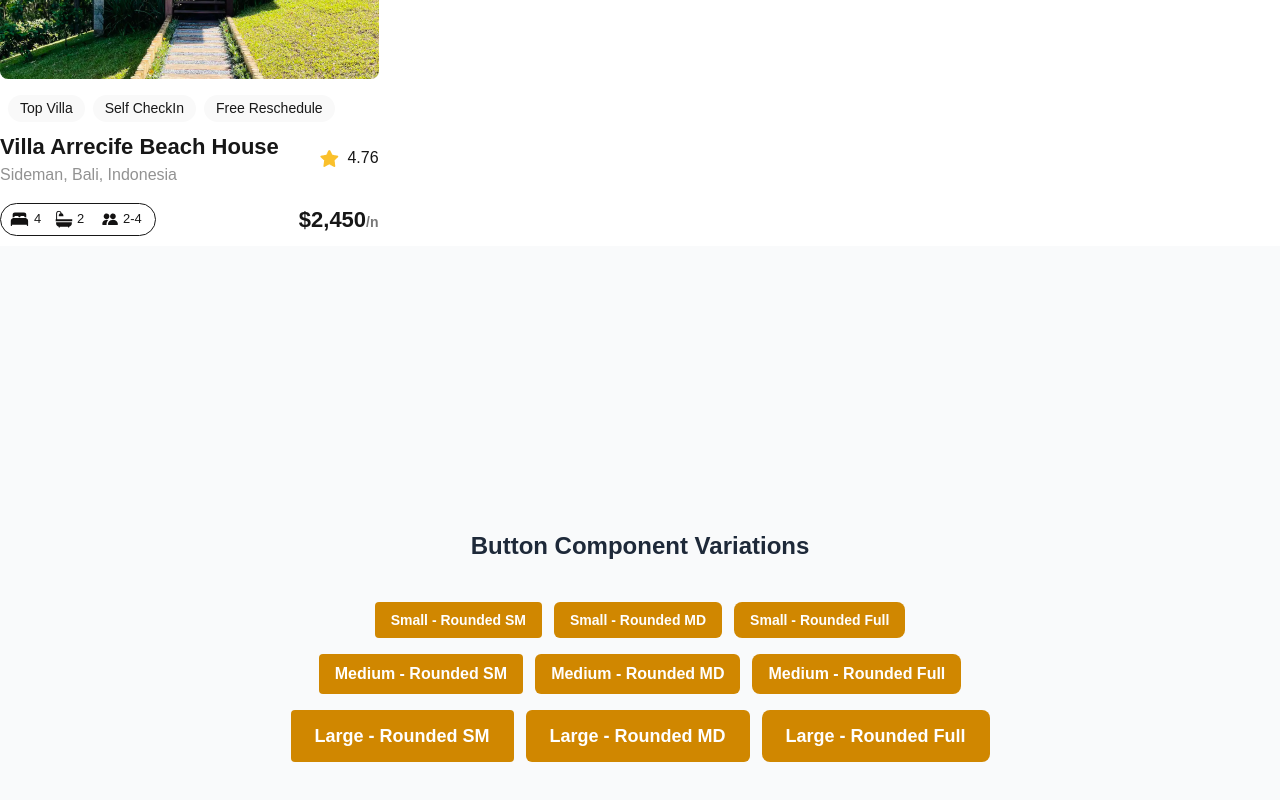
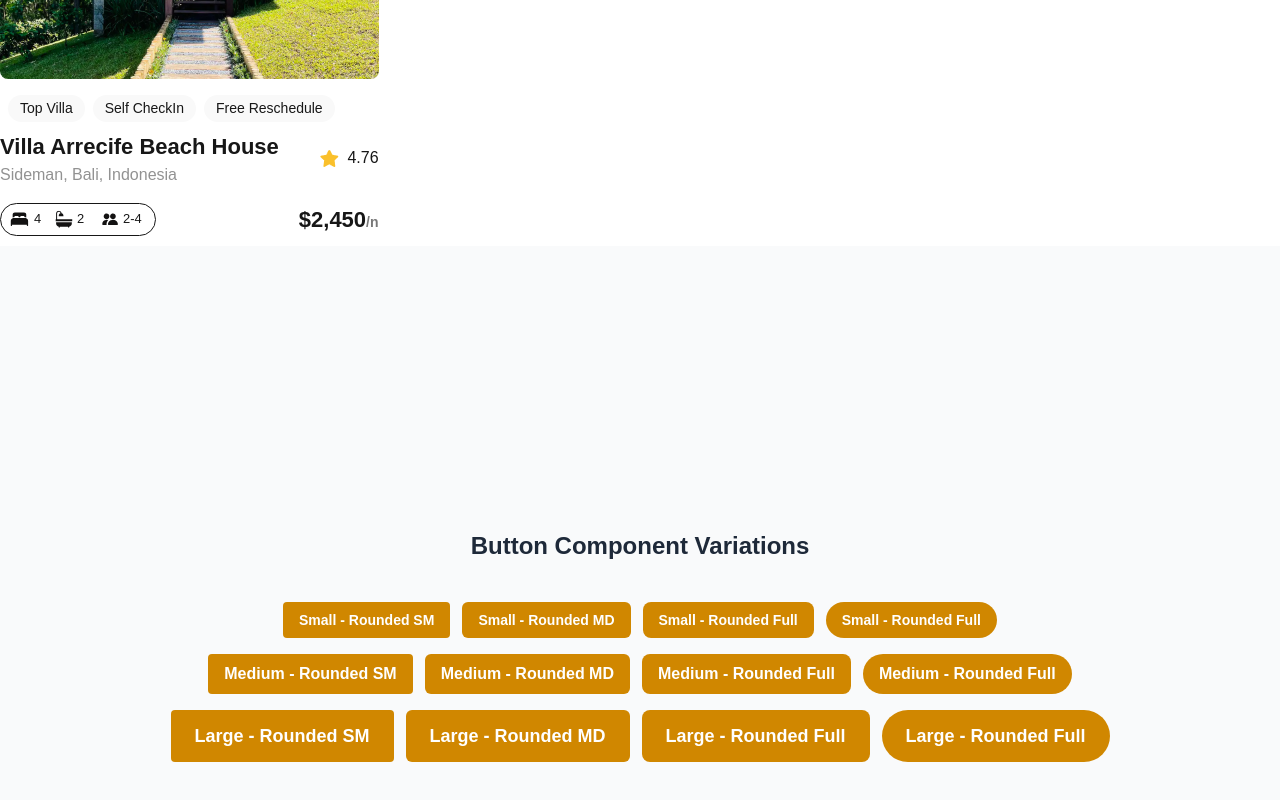
Before and after one commit to ruu23/alx-project-0x00-setup, a Next.js app in the folder alx-project-0x00/: page /landing in a window 1280 px wide. Shown: the part 204-1004 px from the top of the page. Built offline with nearby package versions, Linux system fonts and the light colour scheme.

Commit message:
Update landing.tsx

```diff
--- a/alx-project-0x00/pages/landing.tsx
+++ b/alx-project-0x00/pages/landing.tsx
@@ -16,6 +16,7 @@
           <Button title="Small - Rounded SM" styles="text-sm rounded-sm px-3 py-1" />
           <Button title="Small - Rounded MD" styles="text-sm rounded-md px-3 py-1" />
           <Button title="Small - Rounded Full" styles="text-sm rounded-lg px-3 py-1" />
+          <Button title="Small - Rounded Full" styles="text-sm rounded-full px-3 py-1" />
         </div>
 
         {/* Medium Buttons */}
@@ -23,6 +24,7 @@
           <Button title="Medium - Rounded SM" styles="text-base rounded-sm px-4 py-2" />
           <Button title="Medium - Rounded MD" styles="text-base rounded-md px-4 py-2" />
           <Button title="Medium - Rounded Full" styles="text-base rounded-lg px-4 py-2" />
+          <Button title="Medium - Rounded Full" styles="text-base rounded-full px-4 py-2" />
         </div>
 
         {/* Large Buttons */}
@@ -30,6 +32,7 @@
           <Button title="Large - Rounded SM" styles="text-lg rounded-sm px-6 py-3" />
           <Button title="Large - Rounded MD" styles="text-lg rounded-md px-6 py-3" />
           <Button title="Large - Rounded Full" styles="text-lg rounded-lg px-6 py-3" />
+          <Button title="Large - Rounded Full" styles="text-lg rounded-full px-6 py-3" />
       </div>
     </div>
     </div>
```
